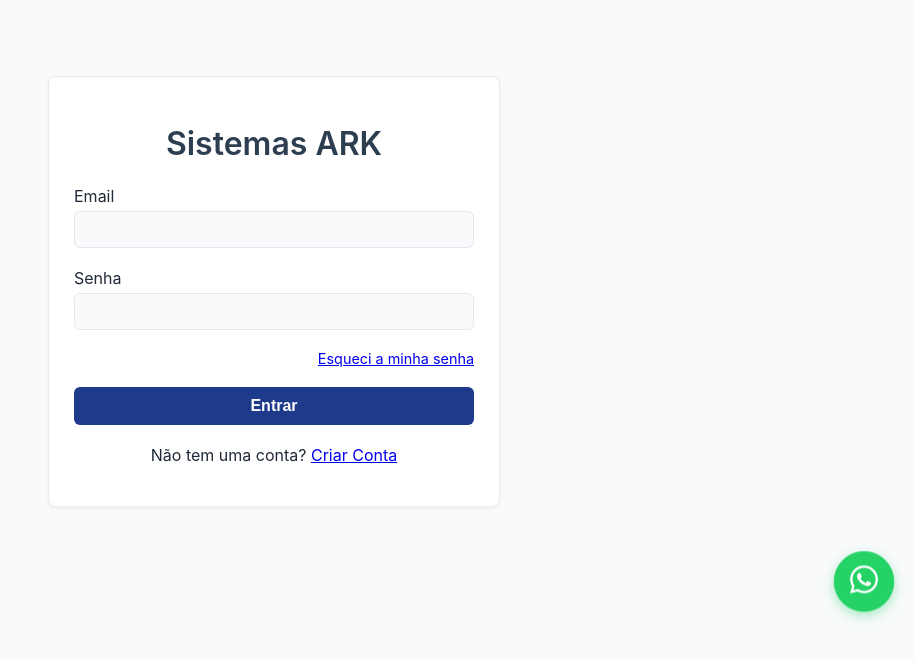
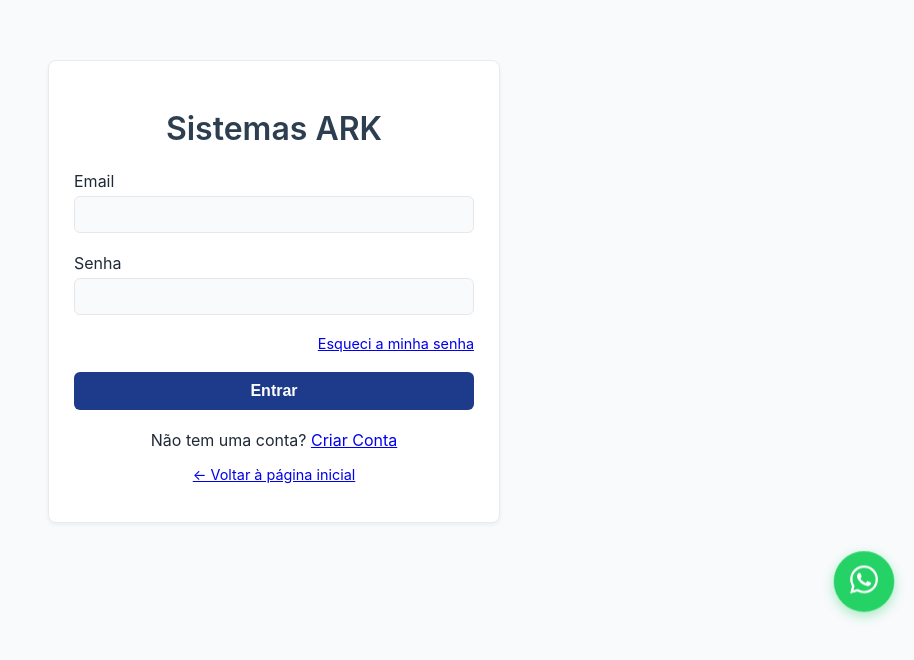
Before and after one commit to RodrigoRamos-DEV/ARK-PRO, a React (Vite) app in the folder frontend/: page /login in a window 1280 px wide. Before the commit this address led to /. Shown: the part 166-826 px from the top of the page, without its empty margins (366-1280 px from the left). Built offline with nearby package versions, Linux system fonts and the light colour scheme.

Commit message:
Implementando página de redirecionamento como página inicial - App.jsx e LoginPage atualizados

```diff
--- a/frontend/src/App.jsx
+++ b/frontend/src/App.jsx
@@ -25,6 +25,7 @@ import WhatsAppSupport from './components/WhatsAppSupport';
 import ClientTypeRouter from './components/ClientTypeRouter';
 import EmpresaDashboard from './components/EmpresaDashboard';
 import TestPaymentModal from './components/TestPaymentModal';
+import RedirectPage from './components/RedirectPage';
 
 function App() {
   const [theme, setTheme] = useState(localStorage.getItem('theme') || 'light');
@@ -56,7 +57,8 @@ function App() {
         />
 
         <Routes>
-          <Route path="/" element={<LoginPage />} />
+          <Route path="/" element={<RedirectPage />} />
+          <Route path="/login" element={<LoginPage />} />
           <Route path="/register" element={<RegisterPage />} />
           <Route path="/forgot-password" element={<ForgotPasswordPage />} />
           <Route path="/reset-password/:token" element={<ResetPasswordPage />} />
@@ -82,7 +84,7 @@ function App() {
           </Route>
 
           <Route path="/teste-pagamento" element={<TestPaymentModal />} />
-          <Route path="*" element={<Navigate to="/" />} />
+          <Route path="*" element={<Navigate to="/login" />} />
         </Routes>
       </Router>
       <WhatsAppSupport />
--- a/frontend/src/components/LoginPage.jsx
+++ b/frontend/src/components/LoginPage.jsx
@@ -62,6 +62,7 @@ function LoginPage() {
                     <button type="submit" className="btn" disabled={isLoading}>{isLoading ? 'A entrar...' : 'Entrar'}</button>
                 </form>
                 <p style={{ marginTop: '20px' }}>Não tem uma conta? <Link to="/register">Criar Conta</Link></p>
+                <p style={{ marginTop: '10px', fontSize: '0.9em' }}><Link to="/">← Voltar à página inicial</Link></p>
             </div>
         </div>
     );
```
